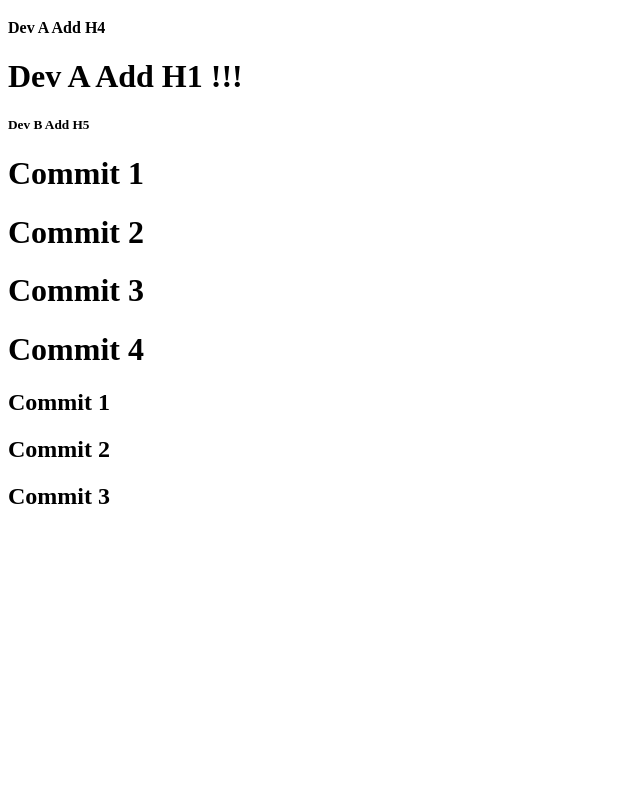
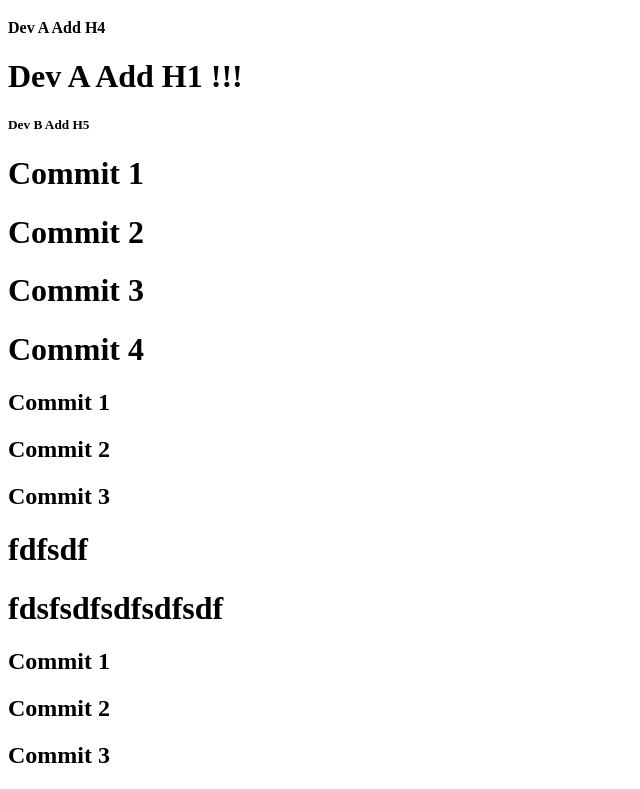
Before and after one commit to thokongtuk/gitUse, a plain HTML site: page index.html in a window 1280 px wide. Shown: the part 356-1145 px from the top of the page, without its empty margins (0-640 px from the left). Before the commit the page ends 886 px from the top, so only its background shows below. Drawn offline with Linux system fonts and the light colour scheme.

Commit message:
summary commit
commit 3

commit 2

c1

c2

```diff
--- a/index.html
+++ b/index.html
@@ -23,5 +23,10 @@
     <h2>Commit 1</h2>
     <h2>Commit 2</h2>
     <h2>Commit 3</h2>
+    <h1>fdfsdf</h1>
+    <h1>fdsfsdfsdfsdfsdf</h1>
+    <h2>Commit 1</h2>
+    <h2>Commit 2</h2>
+    <h2>Commit 3</h2>
   </body>
 </html>
```
